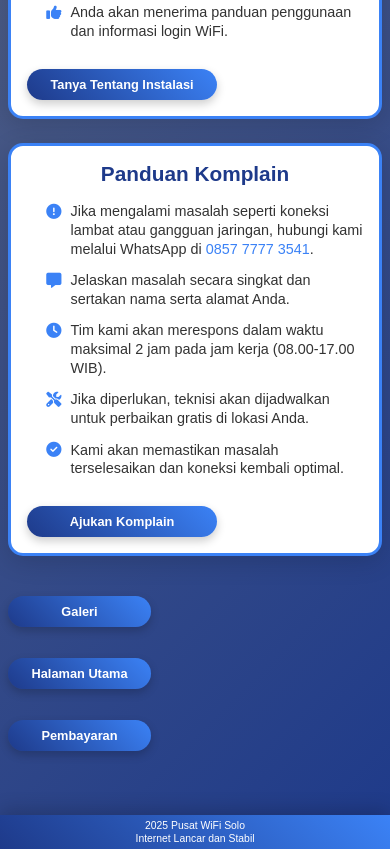
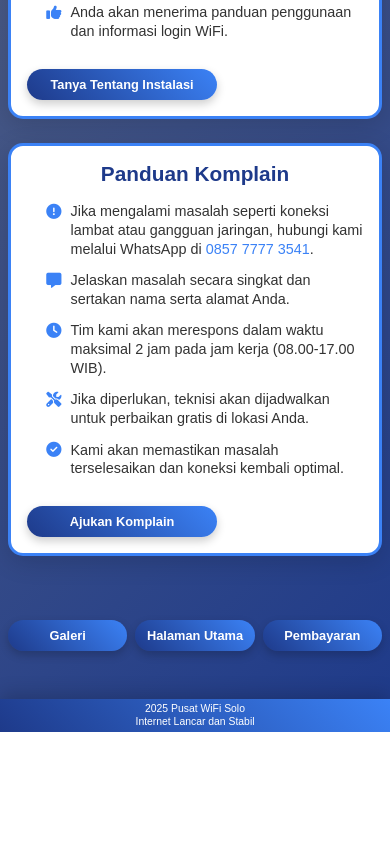
Before and after one commit to pusatwifisolo/panduan, a plain HTML site: page index.html in a window 390 px wide. Shown: the part 936-1785 px from the top of the page. After the commit the page ends 1668 px from the top, so only its background shows below. Drawn offline with Linux system fonts and the light colour scheme.

Commit message:
index.html

```diff
--- a/index.html
+++ b/index.html
@@ -156,18 +156,40 @@
             box-shadow: 0 6px 20px rgba(0,0,0,0.3);
             background: linear-gradient(45deg, #3b82f6, #1e3a8a);
         }
+        .links-section {
+            max-width: 1200px;
+            margin: 0 auto;
+            padding: 1em 0;
+        }
         .links-container {
             display: flex;
             justify-content: space-between;
-            align-items: center;
             flex-wrap: nowrap;
-            gap: 1em;
-            width: 100%;
-            max-width: 800px;
-            margin: 0 auto 0.5em; /* Reduced margin-bottom to reduce empty space */
+            gap: 0.5em;
         }
         .links-container .btn {
-            width: 173px; /* 75% of 230px */
+            width: 194px; /* Reduced by 2% from 198px */
+            padding: 12px 0;
+            transition: none;
+            outline: none;
+            user-select: none;
+        }
+        .links-container .btn:hover {
+            transform: none;
+            box-shadow: 0 4px 10px rgba(0,0,0,0.2);
+            background: linear-gradient(45deg, #1e3a8a, #3b82f6);
+        }
+        .links-container .payment-btn {
+            margin-right: auto;
+            margin-left: 0;
+        }
+        .links-container .home-btn {
+            margin-left: auto;
+            margin-right: auto;
+        }
+        .links-container .guide-btn {
+            margin-left: auto;
+            margin-right: 0;
         }
         .whatsapp-float {
             position: fixed;
@@ -271,13 +293,17 @@
                 font-size: 0.9em;
                 width: 210px; /* Default for other cards */
             }
-            .links-container {
-                flex-direction: column;
-                align-items: flex-start;
-                margin-bottom: 0.5em; /* Reduced margin-bottom */
+            .links-container .btn {
+                width: 155px; /* Reduced by 2% from 158.4px */
+                padding: 10px 0;
+                transition: none;
+                outline: none;
+                user-select: none;
             }
-            .links-container .btn {
-                width: 158px; /* 75% of 210px */
+            .links-container .btn:hover {
+                transform: none;
+                box-shadow: 0 4px 10px rgba(0,0,0,0.2);
+                background: linear-gradient(45deg, #1e3a8a, #3b82f6);
             }
             .whatsapp-float {
                 width: 51px;
@@ -320,10 +346,16 @@
                 width: 190px; /* Default for other cards */
             }
             .links-container .btn {
-                width: 143px; /* 75% of 190px */
+                width: 129px; /* Reduced by 2% from 132px */
+                padding: 8px 0;
+                transition: none;
+                outline: none;
+                user-select: none;
             }
-            .links-container {
-                margin-bottom: 0.5em; /* Reduced margin-bottom */
+            .links-container .btn:hover {
+                transform: none;
+                box-shadow: 0 4px 10px rgba(0,0,0,0.2);
+                background: linear-gradient(45deg, #1e3a8a, #3b82f6);
             }
             .whatsapp-float {
                 width: 46px;
@@ -352,7 +384,7 @@
     </header>
     <div class="container">
         <section class="guide-section">
-            <div class="guide-card">
+            <div class="guide-card" id="register-card">
                 <h2>Proses Pendaftaran</h2>
                 <ul class="guide-list">
                     <li class="guide-item">
@@ -430,10 +462,12 @@
                 </ul>
                 <a href="#" class="btn" onclick="redirectToContactWhatsApp('complain')">Ajukan Komplain</a>
             </div>
+        </section>
+        <section class="links-section">
             <div class="links-container">
-                <a href="https://pusatwifisolo.github.io/galeri/" class="btn link-btn">Galeri</a>
-                <a href="https://pusatwifisolo.github.io/wifi/" class="btn link-btn">Halaman Utama</a>
-                <a href="https://pusatwifisolo.github.io/pembayaran/" class="btn link-btn">Pembayaran</a>
+                <a href="https://pusatwifisolo.github.io/galeri/" class="btn link-btn guide-btn">Galeri</a>
+                <a href="https://pusatwifisolo.github.io/wifi/" class="btn link-btn home-btn">Halaman Utama</a>
+                <a href="https://pusatwifisolo.github.io/pembayaran/" class="btn link-btn payment-btn">Pembayaran</a>
             </div>
         </section>
     </div>
@@ -479,9 +513,8 @@
             window.open(whatsappUrl, '_blank');
         }
 
-        // Animation on scroll for cards and link buttons
+        // Animation on scroll for cards only
         const cards = document.querySelectorAll('.guide-card');
-        const linkButtons = document.querySelectorAll('.link-btn');
         const observer = new IntersectionObserver((entries) => {
             entries.forEach((entry, index) => {
                 if (entry.isIntersecting) {
@@ -499,13 +532,6 @@
             observer.observe(card);
         });
 
-        linkButtons.forEach(button => {
-            button.style.opacity = '0';
-            button.style.transform = 'translateY(80px)';
-            button.style.transition = 'opacity 0.7s, transform 0.7s';
-            observer.observe(button);
-        });
-
         // Dynamic year in footer
         document.querySelector('footer p').textContent = `2025 Pusat WiFi Solo\nInternet Lancar dan Stabil`;
     </script>
```
